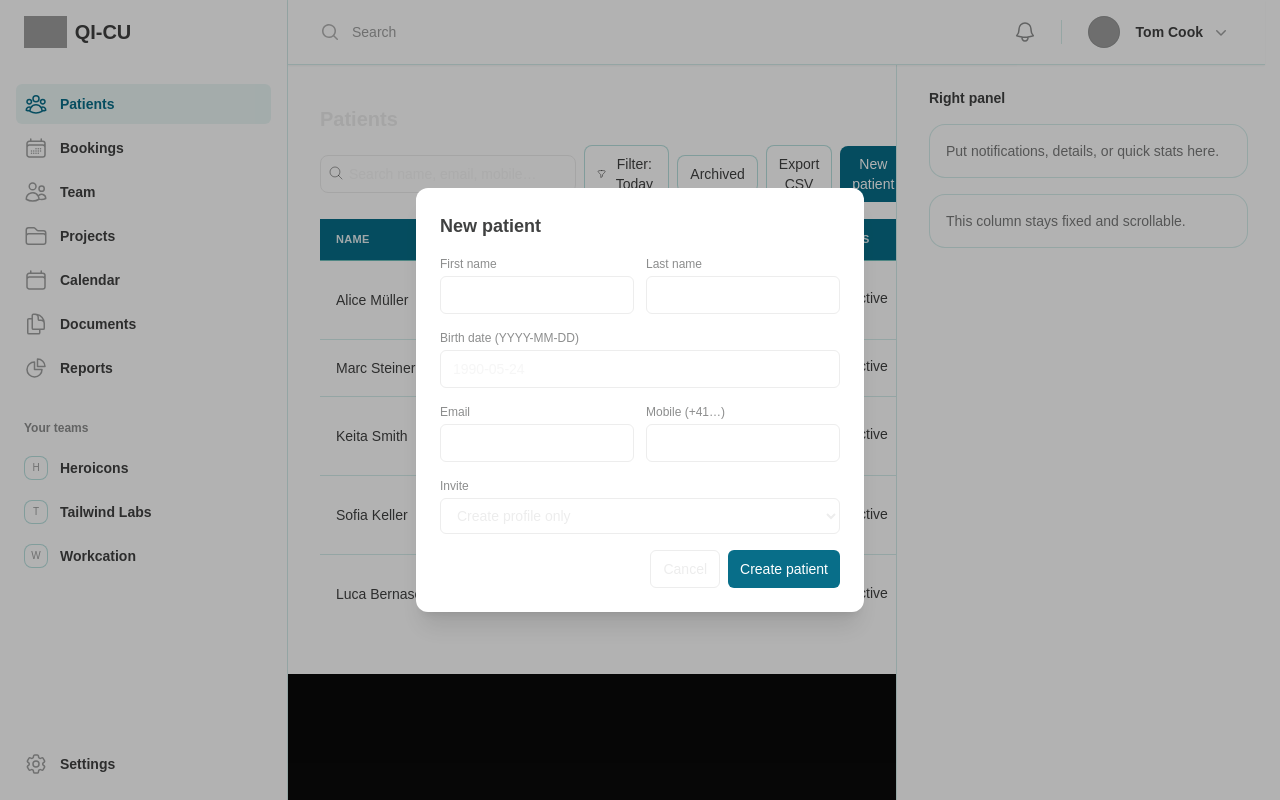
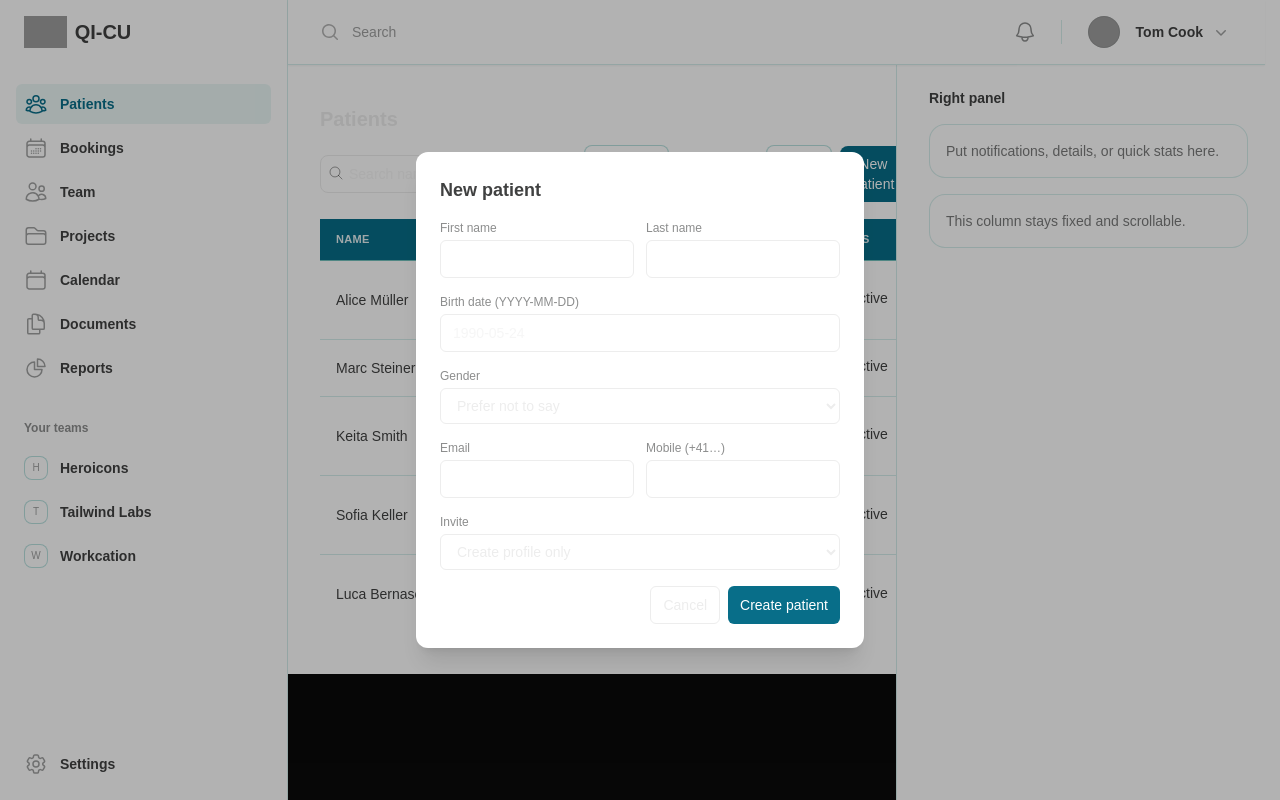
Before and after one commit to keitaSmith/QiCu, a Next.js app: page /dashboard/patients in a window 1280 px wide. Both pictures are taken after a click on the button "New patient". Built offline with nearby package versions, Linux system fonts and the light colour scheme; grey boxes are pictures that could not be loaded.

Commit message:
feat(patients): add gender field end-to-end and implement PatientCoreView and feat(patients): implement PatientCoreView, add gender field to dialog, builders, and FHIR schema, and fix update logic

```diff
--- a/src/app/(dashboard)/dashboard/patients/patient-dialog.tsx
+++ b/src/app/(dashboard)/dashboard/patients/patient-dialog.tsx
@@ -29,6 +29,8 @@ export function PatientDialog({
   const [email, setEmail] = useState('')
   const [mobile, setMobile] = useState('')
   const [inviteMode, setInviteMode] = useState<'profileOnly' | 'profileAndInvite'>('profileOnly')
+  const [gender, setGender] = useState<'male' | 'female' | 'other' | 'prefer_not_to_say'>('prefer_not_to_say')
+
   const [error, setError] = useState<string | null>(null)
 
   const isEdit = mode === 'edit'
@@ -45,6 +47,7 @@ export function PatientDialog({
           t => t.system === 'phone' && (t.use === 'mobile' || !t.use)
         )?.value ?? ''
       )
+      setGender((initialPatient.gender as any) ?? 'prefer_not_to_say')
       setError(null)
     } else if (open && !isEdit) {
       setFirstName('')
@@ -52,21 +55,25 @@ export function PatientDialog({
       setDob('')
       setEmail('')
       setMobile('')
+      setGender('prefer_not_to_say')
       setInviteMode('profileOnly')
       setError(null)
     }
-  }, [open, isEdit, initialPatient])
+  }, [open, initialPatient, isEdit])
+
 
   const form: NewPatientForm = useMemo(
     () => ({
       firstName,
       lastName,
+      gender,
       dob,
       email: email || undefined,
       mobile: mobile || undefined,
+
       inviteMode,
     }),
-    [firstName, lastName, dob, email, mobile, inviteMode]
+    [firstName, lastName,gender, dob, email, mobile, inviteMode]
   )
 
   function handleSubmit(e: React.FormEvent) {
@@ -128,6 +135,19 @@ export function PatientDialog({
                   className="w-full rounded-md border px-3 py-2 text-sm outline-none"
                 />
               </div>
+              <div>
+              <label className="mb-1 block text-xs text-ink/60">Gender</label>
+                <select
+                  value={gender}
+                  onChange={e => setGender(e.target.value as any)}
+                  className="w-full rounded-md border px-3 py-2 text-sm outline-none"
+                >
+                  <option value="male">Male</option>
+                  <option value="female">Female</option>
+                  <option value="other">Other</option>
+                  <option value="prefer_not_to_say">Prefer not to say</option>
+                </select>
+            </div>
 
               <div className="grid grid-cols-2 gap-3">
                 <div>
--- a/src/data/patients.ts
+++ b/src/data/patients.ts
@@ -1,4 +1,5 @@
 // /data/patients.ts
+import { FhirPatientSchema } from '@/schemas/fhir/patient'
 import type { FhirPatient } from '@/models/fhir/patient'
 
 export const PATIENTS: FhirPatient[] = [
@@ -65,3 +66,4 @@ export const PATIENTS: FhirPatient[] = [
     communication: [{ language: { text: 'it-CH' }, preferred: true }],
   },
 ]
+PATIENTS.forEach(p => FhirPatientSchema.parse(p));
--- a/src/lib/fhir/patient-builders.ts
+++ b/src/lib/fhir/patient-builders.ts
@@ -6,9 +6,10 @@ import { v4 as uuidv4 } from 'uuid'
 export type NewPatientForm = {
   firstName: string
   lastName: string
-  dob: string            // "YYYY-MM-DD"
+  dob: string
   email?: string
-  mobile?: string        // prefer E.164 "+41..."
+  mobile?: string
+  gender: 'male' | 'female' | 'other' | 'prefer_not_to_say'
   inviteMode: 'profileOnly' | 'profileAndInvite'
 }
 
@@ -28,6 +29,7 @@ export function buildPatientFromForm(input: NewPatientForm, opts?: { createdByUs
     name: [{ use: 'official', family: input.lastName.trim(), given: [input.firstName.trim()], text: nameText }],
     telecom,
     birthDate: input.dob,
+    gender: input.gender,
     communication: opts?.locale ? [{ language: { text: opts.locale }, preferred: true }] : undefined,
     extension: [
       { url: 'https://qicu.app/fhir/StructureDefinition/invitation', valueString: input.inviteMode === 'profileAndInvite' ? 'sent' : 'none' },
--- a/src/models/fhir/patient.ts
+++ b/src/models/fhir/patient.ts
@@ -37,7 +37,7 @@ export type PatientContact = {
   name?: HumanName
   telecom?: ContactPoint[]
   address?: Address
-  gender?: 'male'|'female'|'other'|'unknown'
+  gender?: 'male'|'female'|'other'|'prefer_not_to_say'
   organization?: Reference
   period?: Period
 }
@@ -66,7 +66,7 @@ export type FhirPatient = {
   name: HumanName[]                       // at least one name entry
   telecom?: ContactPoint[]
 
-  gender?: 'male'|'female'|'other'|'unknown'
+  gender?: 'male'|'female'|'other'|'prefer_not_to_say'
   birthDate?: string                      // YYYY-MM-DD (date-only)
   deceasedBoolean?: boolean
   deceasedDateTime?: string
--- /dev/null
+++ b/src/models/patient.coreView.ts
@@ -0,0 +1,22 @@
+import type { FhirPatient } from "@/models/fhir/patient";
+import * as Patient from "@/models/patient";
+
+export type PatientCoreView = {
+  id: string;
+  name: string;
+  birthDate?: string;
+  email?: string;
+  mobile?: string;
+  status: "active" | "inactive";
+};
+
+export function toCoreView(p: FhirPatient): PatientCoreView {
+  return {
+    id: p.id!, // assume validated upstream
+    name: Patient.displayName(p),
+    birthDate: p.birthDate,
+    email: Patient.primaryEmail(p) || undefined,
+    mobile: Patient.primaryMobile(p) || undefined,
+    status: Patient.status(p),
+  };
+}
--- a/src/models/patient.ts
+++ b/src/models/patient.ts
@@ -51,15 +51,22 @@ export function update(p: FhirPatient, patch: Partial<NewPatientForm>): FhirPati
 
   const email  = patch.email  ?? p.telecom?.find(t => t.system === 'email')?.value
   const mobile = patch.mobile ?? p.telecom?.find(t => t.system === 'phone')?.value
+  const gender = patch.gender??p.gender??"prefer_not_to_say"
 
   const updated: FhirPatient = {
     ...p,
     name: [{ use: 'official', family: lastName, given: [firstName], text: `${firstName} ${lastName}`.trim() }],
     birthDate: dob,
+
     telecom: [
       ...(email  ? [{ system: 'email' as const, value: email,  use: 'home'   as const }] : []),
       ...(mobile ? [{ system: 'phone' as const, value: mobile, use: 'mobile' as const }] : []),
     ],
+    gender,
+    meta: {
+      ...p.meta,
+      lastUpdated: new Date().toISOString(), // ✅ reflect that we changed it
+    },
   }
 
   const withProfile = ensureProfile(updated)
--- a/src/schemas/fhir/patient.ts
+++ b/src/schemas/fhir/patient.ts
@@ -65,7 +65,7 @@ const PatientContact = z.object({
   name: HumanName.optional(),
   telecom: z.array(ContactPoint).optional(),
   address: Address.optional(),
-  gender: z.enum(['male','female','other','unknown']).optional(),
+  gender: z.enum(['male','female','other','prefer_not_to_say']).optional(),
   organization: reference.optional(),
   period: Period.optional(),
 })
@@ -98,8 +98,10 @@ export const FhirPatientSchema = z.object({
   name: z.array(HumanName).min(1),
   telecom: z.array(ContactPoint).optional(),
 
-  gender: z.enum(['male','female','other','unknown']).optional(),
+  gender: z.enum(['male', 'female', 'other', 'prefer_not_to_say']).optional(),
+
   birthDate: isoDateOnly.optional(),
+
   deceasedBoolean: z.boolean().optional(),
   deceasedDateTime: z.string().datetime().optional(),
 
```
